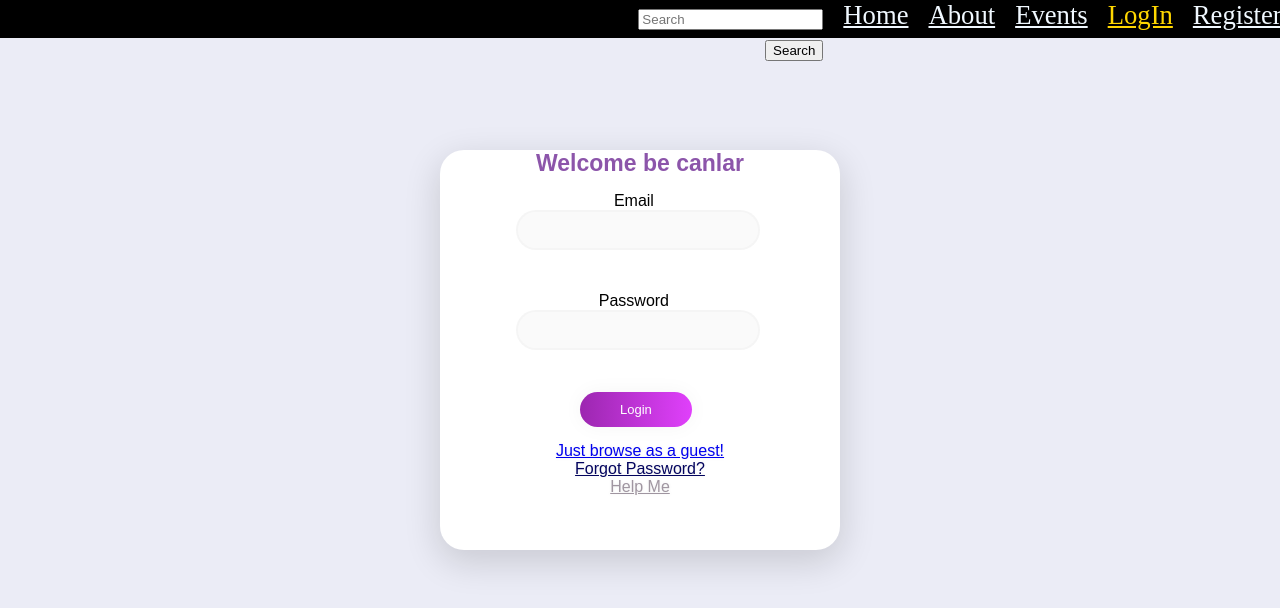
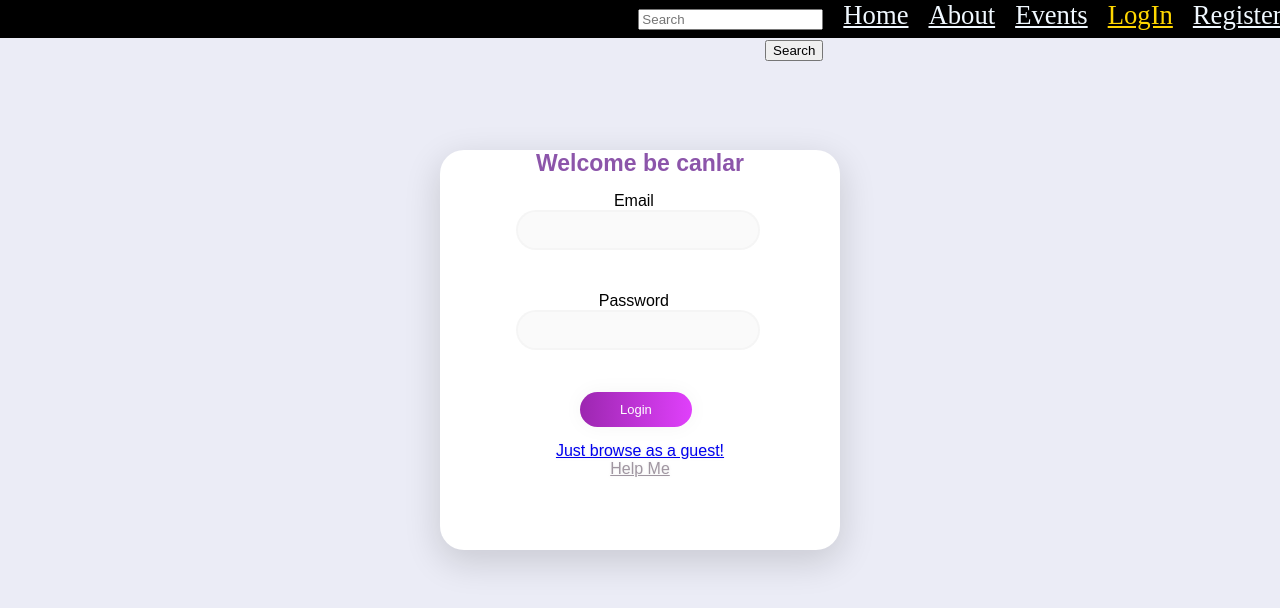
Before and after one commit to buseozkan/gibri, a React (Create React App) app: page /#/login in a window 1280 px wide. Shown: the top 608 px of the page. Built offline with nearby package versions, Linux system fonts and the light colour scheme.

Commit message:
loginnoforget

```diff
--- a/src/components/Login/login.js
+++ b/src/components/Login/login.js
@@ -2,7 +2,7 @@ import React, { useState } from "react";
 import Form from "react-bootstrap/Form";
 import Button from "react-bootstrap/Button";
 import "./login.css";
-import forgotPassword from './forgetpassword';
+//import forgetPassword from './forgetpassword';
 import {  NavLink, Link } from "react-router-dom";
 
 //need help add to bottom
@@ -57,9 +57,7 @@ const Login = () => {
             Just browse as a guest!
           </a>
         </div>
-        <div>
-        <NavLink className="forgotPassword" to="/forgotpassword">Forgot Password?</NavLink>
-        </div>
+
         <div>
           <a className="helpMe" href="btn">
             Help Me
```
